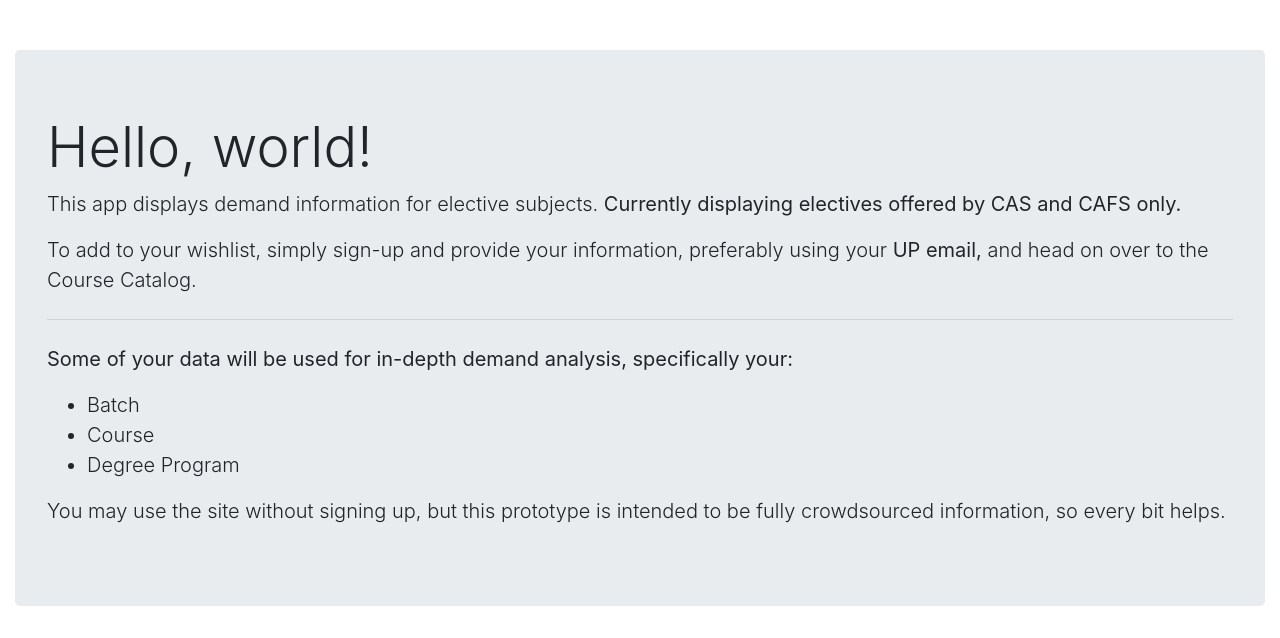
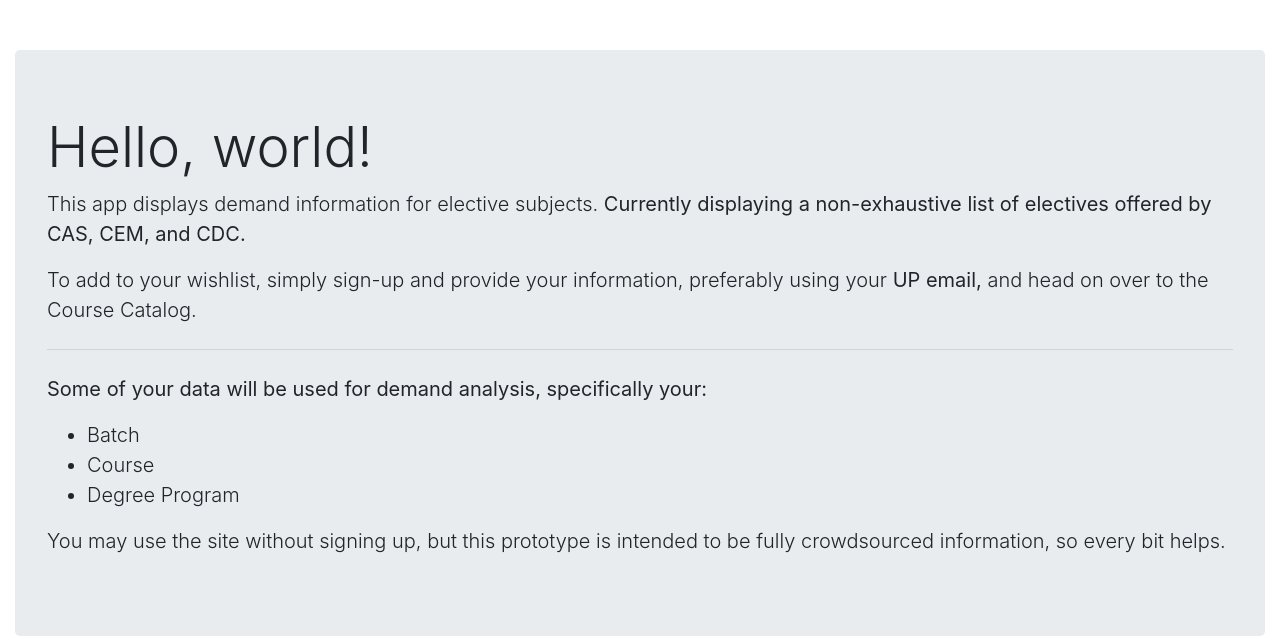
Before and after one commit to mauimaui17/my_demand_tracker, a Django app: page /home/ in a window 1280 px wide. Shown: the part 54-692 px from the top of the page. Run offline with Django 5.2, Linux system fonts and the light colour scheme; data that the repository does not hold is empty; some libraries are stand-ins or nearby versions.

Commit message:
Update homepage.html

```diff
--- a/tracker/templates/tracker/homepage.html
+++ b/tracker/templates/tracker/homepage.html
@@ -12,11 +12,11 @@
 
     <div class="jumbotron">
         <h1 class="display-4">Hello, world!</h1>
-        <p class="lead">This app displays demand information for elective subjects. <b>Currently displaying electives offered by CAS and CAFS only.</b></p>
+        <p class="lead">This app displays demand information for elective subjects. <b>Currently displaying a non-exhaustive list of electives offered by CAS, CEM, and CDC.</b></p>
         <p class="lead">To add to your wishlist, simply sign-up and provide your information, preferably using your <b>UP email,</b> and head on over to the Course Catalog.</p>
 
         <hr class="my-4">
-        <p class="lead"> <b> Some of your data will be used for in-depth demand analysis, specifically your: </b></p>
+        <p class="lead"> <b> Some of your data will be used for demand analysis, specifically your: </b></p>
         <ul class="lead">
             <li> Batch </li>
             <li> Course </li>
```
